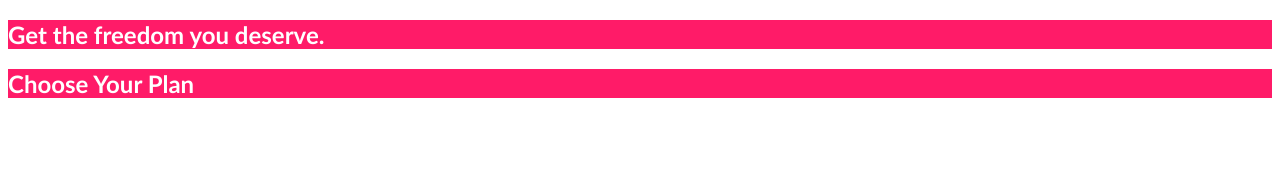
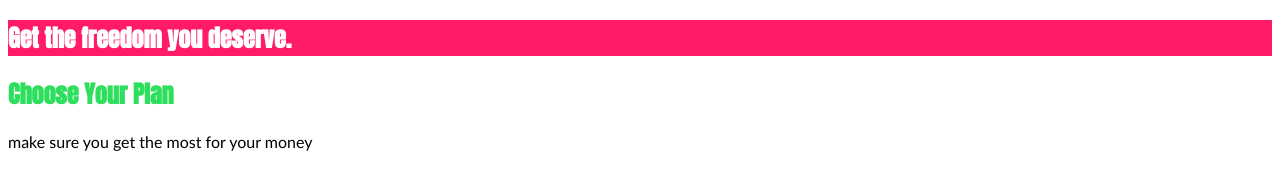
Before and after one commit to glenadamson1984/CSSCompleteGuide, a plain HTML site: page index.html in a window 1280 px wide. Drawn offline with Linux system fonts and the light colour scheme.

Commit message:
update 1

```diff
--- a/index.html
+++ b/index.html
@@ -4,16 +4,19 @@
   <meta charset="UTF-8">
   <meta http-equiv="X-UA-Compatible" content="IE=edge">
   <meta name="viewport" content="width=device-width, initial-scale=1.0">
+  <link rel="preconnect" href="https://fonts.gstatic.com">
+  <link href="https://fonts.googleapis.com/css2?family=Anton&display=swap" rel="stylesheet">
   <link rel="stylesheet" href="style.css">
   <title>Document</title>
 </head>
 <body>
   <main>
-    <section>
+    <section id="product-overview">
         <h1>Get the freedom you deserve.</h1>
     </section>
-    <section>
-        <h1>Choose Your Plan</h1>
+    <section id="plan">
+        <h1 class="section-title">Choose Your Plan</h1>
+        <p>make sure you get the most for your money</p>
     </section>
 </main>
 </body>
--- a/style.css
+++ b/style.css
@@ -1,8 +1,16 @@
-section {
+body {
+    font-family: 'Gill Sans', 'Gill Sans MT', Calibri, 'Trebuchet MS', sans-serif;
+}
+
+#product-overview {
     background: #ff1b68;
 }
 
 h1 {
     color: white;
-    font-family:'Gill Sans', 'Gill Sans MT', Calibri, 'Trebuchet MS', sans-serif;
+    font-family: 'Anton', sans-serif;
 }
+
+.section-title {
+    color: #2ddf5c;
+}
```
